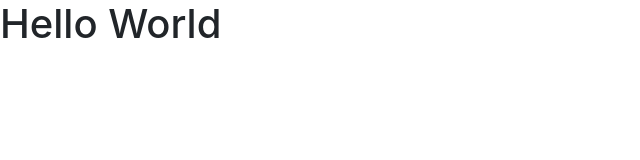
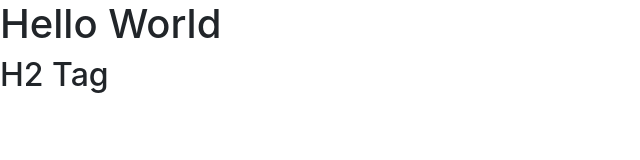
Before and after one commit to janvijasoriya/WordPress_clone, a plain HTML site: page index.html in a window 1280 px wide. Shown: the whole page, without its empty margins (0-640 px from the left). Drawn offline with nearby package versions, Linux system fonts and the light colour scheme.

Commit message:
added h2

```diff
--- a/index.html
+++ b/index.html
@@ -17,6 +17,7 @@
 <body>
 
   <h1>Hello World</h1>
+  <h2>H2 Tag</h2>
 
 </body>
 </html>
```
